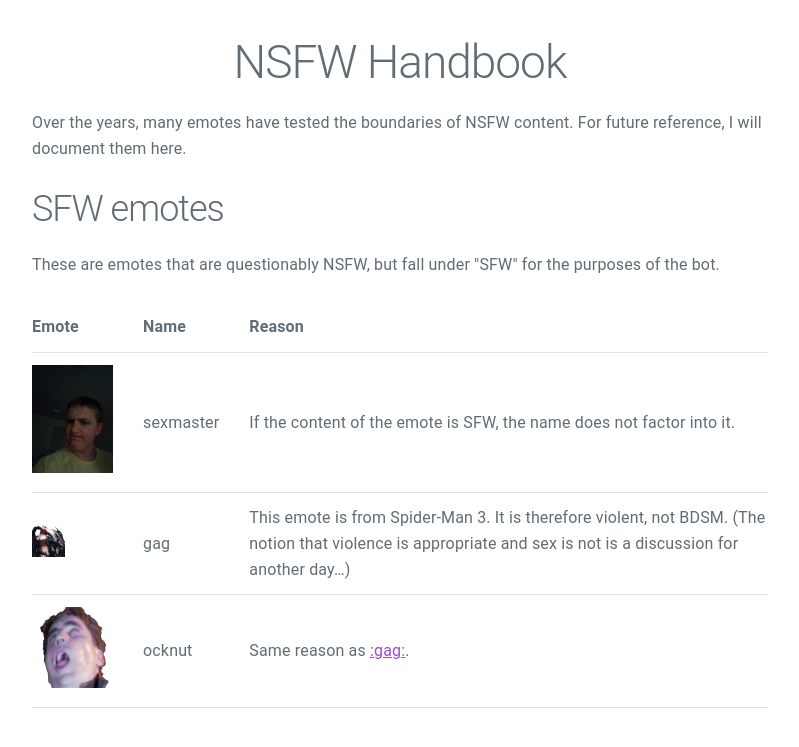
After one commit to EmoteBot/EmoteCollector-website, a Python web app: template templates/nsfw-handbook.html in a window 1280 px wide. The commit adds this page. Shown: the top 747 px of the page, without its empty margins (240-1039 px from the left). Run offline with Jinja, Linux system fonts and the light colour scheme; the template is opened without the code that fills it, so the values that code supplies are empty.

Commit message:
dadd start of nsfw handbook

```diff
--- a/templates/list.html
+++ b/templates/list.html
@@ -17,7 +17,7 @@
 
 {% block header %}
 	{{ super() }}
-	{% if not request.headers.get('X-Forwarded-From').endswith('onion') and (v2_onion or v3_onion) %}
+	{% if not request.headers.get('X-Forwarded-For', '').endswith('onion') and (v2_onion or v3_onion) %}
 		<p>
 			Now available as a
 			{% if v2_onion %}
--- /dev/null
+++ b/templates/nsfw-handbook.html
@@ -0,0 +1,38 @@
+{% extends 'base.html' %}
+{% block title %}NSFW Handbook{% endblock title %}
+{% block content %}
+<p>Over the years, many emotes have tested the boundaries of NSFW content.
+For future reference, I will document them here.
+{% macro emote(name, animated=False, nsfw=False) %}
+<tr id={{ 'n' if nsfw }}sfw-{{ name }}>
+<td><img
+	src=/img/nsfw-handbook/{{ 'n' if nsfw }}sfw/{{ name }}.{{ 'gif' if animated else 'png' }}
+	alt=":{{ name }}:"
+	title=":{{ name }}:">
+<td>{{ name }}
+<td>{{ caller() }}
+</tr>
+{% endmacro %}
+<h2>SFW emotes</h2>
+{% set table_header %}
+<thead><tr>
+	<th>Emote
+	<th>Name
+	<th>Reason
+</thead>
+{% endset %}
+<p>These are emotes that are questionably NSFW, but fall under "SFW" for the purposes of the bot.</p>
+<table>{{ table_header }}
+{% call emote('sexmaster') %}
+	If the content of the emote is SFW, the name does not factor into it.
+{% endcall %}
+{% call emote('gag') %}
+	This emote is from Spider-Man 3. It is therefore violent, not BDSM.
+	(The notion that violence is appropriate and sex is not is a discussion for another day…)
+{% endcall %}
+{% call emote('ocknut') %}
+	Same reason as <a href=#sfw-gag>:gag:</a>.
+{% endcall %}
+</table>
+<h2>
+{% endblock content %}
```
Also changed, not shown: app.py (+28 -2 lines), templates/confirm-18+.html (added, +11 -0 lines), utils.py (+13 -6 lines), static/img/nsfw-handbook/sfw/gag.png (added), static/img/nsfw-handbook/sfw/ocknut.png (added), static/img/nsfw-handbook/sfw/sexmaster.png (added), 1 other file.
